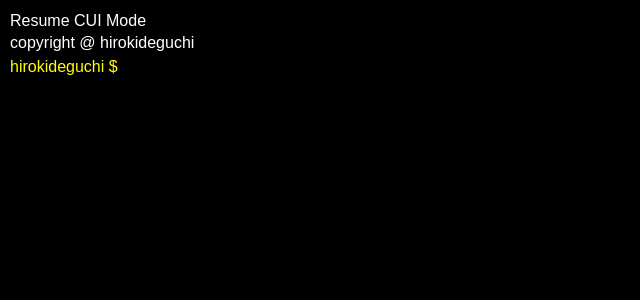
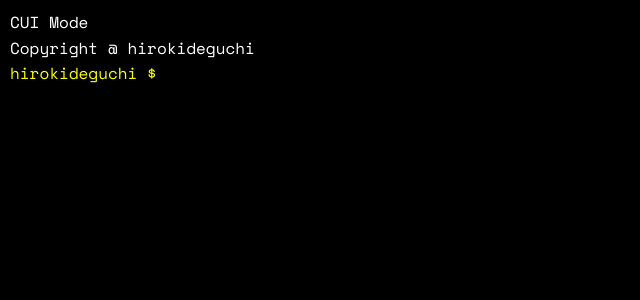
Before and after one commit to deguchi37458/vue-cui, a Vue app: page / in a window 1280 px wide. Shown: the top 300 px of the page, without its empty margins (0-640 px from the left). Built offline with nearby package versions, Linux system fonts and the light colour scheme; what @braid/vue-formulate would draw is missing.

Commit message:
update App

```diff
--- a/public/css/main.css
+++ b/public/css/main.css
@@ -206,6 +206,10 @@ form, input {
 
 body {
   font-size: 16px;
-  font-family: 'ＭＳ ゴシック','Ricty Diminished',sans-serif;
+  font-family: 'Space Mono','monospace','Noto Sans JP',sans-serif;
+}
+
+p {
+  line-height: 1.6;
 }
 /*# sourceMappingURL=main.css.map */
--- a/public/css/main.scss
+++ b/public/css/main.scss
@@ -4,5 +4,8 @@
 
 body {
   font-size: 16px;
-  font-family: 'ＭＳ ゴシック','Ricty Diminished',sans-serif;
+  font-family: 'Space Mono','monospace','Noto Sans JP',sans-serif;
 }
+p {
+  line-height: 1.6;
+}
--- a/public/index.html
+++ b/public/index.html
@@ -4,8 +4,12 @@
     <meta charset="utf-8">
     <meta http-equiv="X-UA-Compatible" content="IE=edge">
     <meta name="viewport" content="width=device-width,initial-scale=1.0">
-    <title>Resume CUI Mode</title>
+    <title>CUI Mode</title>
     <link rel="stylesheet" href="css/main.css">
+    <link rel="preconnect" href="https://fonts.googleapis.com">
+    <link rel="preconnect" href="https://fonts.gstatic.com" crossorigin>
+    <link href="https://fonts.googleapis.com/css2?family=M+PLUS+1p:wght@100;300;400;500;700;800;900&family=Space+Mono&display=swap" rel="stylesheet">
+
   </head>
   <body>
     <div id="app"></div>
--- a/src/App.vue
+++ b/src/App.vue
@@ -90,7 +90,7 @@ export default {
 }
 input.cmd {
   color: #fff;
-  font-family: 'ＭＳ ゴシック',sans-serif;
+  font-family: 'Space Mono','monospace','Noto Sans JP',sans-serif;
 }
 span {
   display: inline-block;
--- a/src/components/about.vue
+++ b/src/components/about.vue
@@ -1,8 +1,8 @@
 <template>
     <div class="about">
         <ul>
-            <li><dl><dt>名前</dt><dd>出口裕樹</dd></dl></li>
-            <li><dl><dt>生年月日</dt><dd>1994/05/07</dd></dl></li>
+            <li><dl><dt>名前</dt><dd>&nbsp;：出口裕樹</dd></dl></li>
+            <li><dl><dt>生年月日</dt><dd>&nbsp;：1994/05/07</dd></dl></li>
         </ul>
     </div>
 </template>
@@ -13,10 +13,10 @@
 
 <style scoped>
 .about {
-    color: #fff;
+    color: #00b6ee;
 }
 dt, dd {
     display: inline-block;
-    width: 160px;
+    width: 200px;
 }
 </style>
--- a/src/components/help.vue
+++ b/src/components/help.vue
@@ -1,12 +1,12 @@
 <template>
     <div class="help">
-        <p>Resume CUI Mode</p>
+        <p>CUI Mode</p>
         <p>Basic Command</p>
         <p><br></p>
         <ul>
-          <li><dl><dt>cat [file]</dt><dd>:open txt files.</dd></dl></li>
-          <li><dl><dt>ls        </dt><dd>:list segments.</dd></dl></li>
-          <li><dl><dt>date      </dt><dd>:show date.</dd></dl></li>
+          <li><dl><dt>cat [file]</dt><dd>&nbsp;:open txt files.</dd></dl></li>
+          <li><dl><dt>ls        </dt><dd>&nbsp;:list segments.</dd></dl></li>
+          <li><dl><dt>date      </dt><dd>&nbsp;:show date.</dd></dl></li>
         </ul>
     </div>
 </template>
@@ -21,6 +21,6 @@
 }
 dt, dd {
   display: inline-block;
-  width: 160px;
+  width: 200px;
 }
 </style>
--- a/src/components/intro.vue
+++ b/src/components/intro.vue
@@ -1,7 +1,7 @@
 <template>
     <div>
-        <p>Resume CUI Mode</p>
-        <p>copyright @ hirokideguchi</p>
+        <p>CUI Mode</p>
+        <p>Copyright @ hirokideguchi</p>
     </div>
 </template>
 
--- a/src/components/skill.vue
+++ b/src/components/skill.vue
@@ -1,12 +1,12 @@
 <template>
     <div class="skill">
         <ul>
-            <li><dl><dt>OS</dt><dd>：Windows, Linux</dd></dl></li>
-            <li><dl><dt>使用言語</dt><dd>：HTML/CSS, JavaScript, PHP</dd></dl></li>
+            <li><dl><dt>OS</dt><dd>&nbsp;：Windows, Linux</dd></dl></li>
+            <li><dl><dt>使用言語</dt><dd>&nbsp;：HTML/CSS, JavaScript, PHP</dd></dl></li>
             <li><dl><dt>フレームワーク</dt><dd>：Vue.js</dd></dl></li>
-            <li><dl><dt>CMS</dt><dd>：WordPress</dd></dl></li>
-            <li><dl><dt>ツール</dt><dd>：npm</dd></dl></li>
-            <li><dl><dt>開発環境</dt><dd>：Docker, XAMPP(MAMP)</dd></dl></li>
+            <li><dl><dt>CMS</dt><dd>&nbsp;：WordPress</dd></dl></li>
+            <li><dl><dt>ツール</dt><dd>&nbsp;：npm</dd></dl></li>
+            <li><dl><dt>開発環境</dt><dd>&nbsp;：Docker, XAMPP(MAMP)</dd></dl></li>
         </ul>
     </div>
 </template>
@@ -17,13 +17,10 @@
 
 <style scoped>
 .skill {
-    color: #fff;
+    color: #00b6ee;
 }
-dt {
+dt,dd{
     display: inline-block;
-    width: 160px;
-}
-dd {
-    display: inline-block;
+    width: 200px;
 }
 </style>
```
Also changed, not shown: 1 other file (tests, documents, lock files or other folders).
